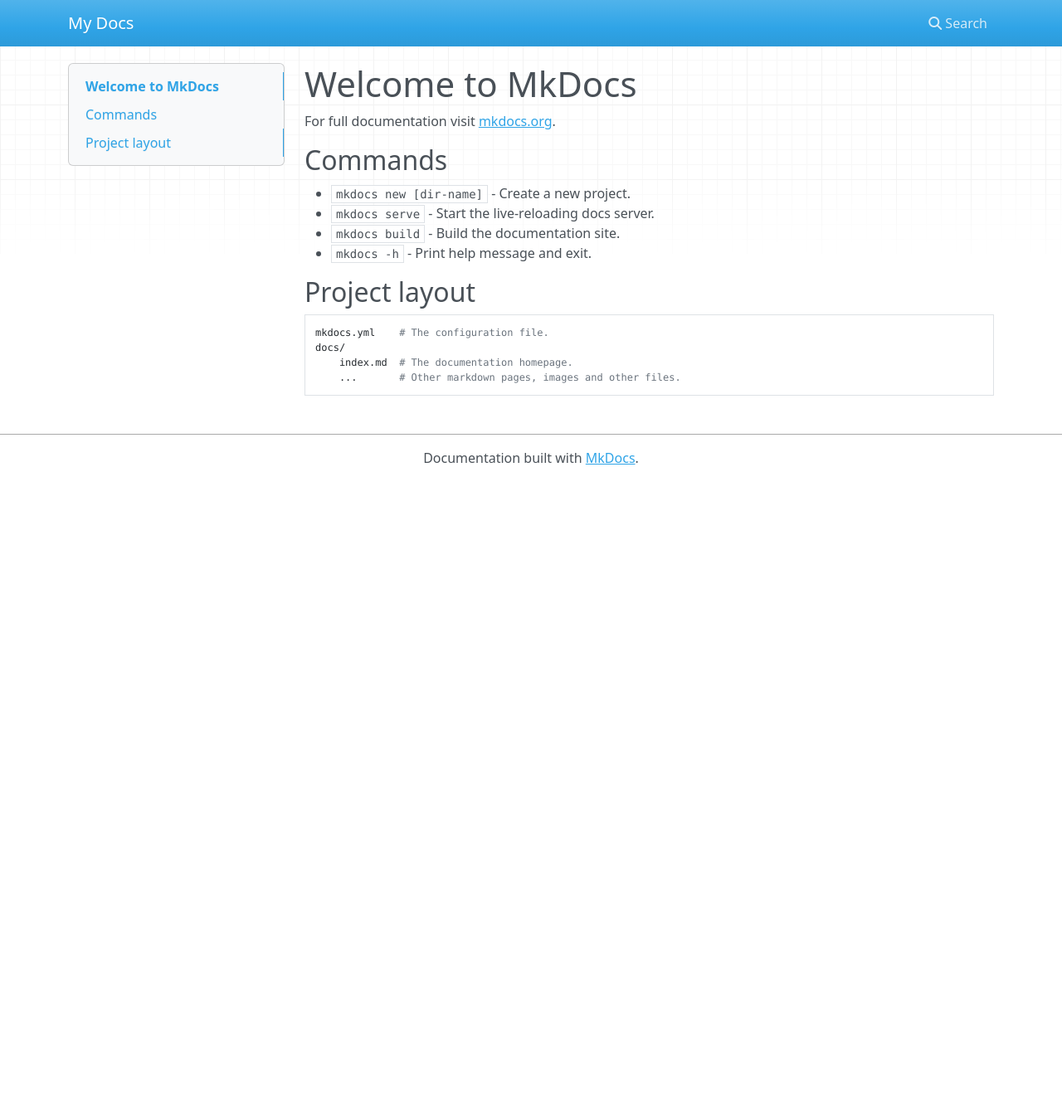
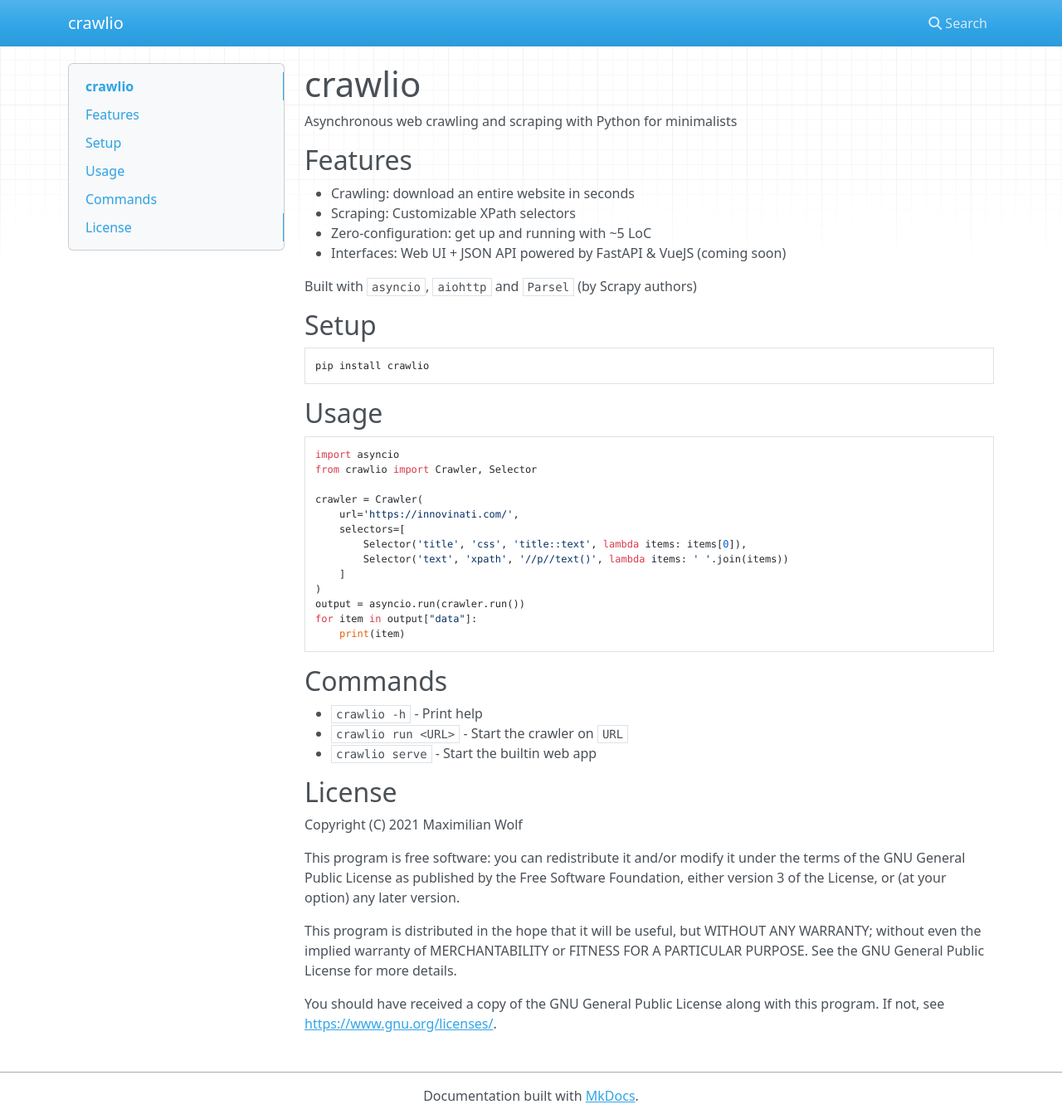
Before and after one commit to maximiliancw/crawlio, an MkDocs documentation site: the page built from docs/index.md, in a window 1280 px wide and 1349 px high. Shown: the whole window at 83% size. Built offline with MkDocs 1.6.1, drawn with Linux system fonts in a browser that asks for light colours; nearby versions of some CDN libraries.

Commit message:
Update documentation

````diff
--- a/docs/index.md
+++ b/docs/index.md
@@ -1,17 +1,56 @@
-# Welcome to MkDocs
+# crawlio
+Asynchronous web crawling and scraping with Python for minimalists
 
-For full documentation visit [mkdocs.org](https://www.mkdocs.org).
+## Features
+
+- Crawling: download an entire website in seconds
+- Scraping: Customizable XPath selectors
+- Zero-configuration: get up and running with ~5 LoC
+- Interfaces: Web UI + JSON API powered by FastAPI & VueJS (coming soon)
+
+Built with `asyncio`, `aiohttp` and `Parsel` (by Scrapy authors)
+
+## Setup
+```bash
+pip install crawlio
+```
+
+## Usage
+
+```python
+import asyncio
+from crawlio import Crawler, Selector
+
+crawler = Crawler(
+    url='https://innovinati.com/',
+    selectors=[
+        Selector('title', 'css', 'title::text', lambda items: items[0]),
+        Selector('text', 'xpath', '//p//text()', lambda items: ' '.join(items))
+    ]
+)
+output = asyncio.run(crawler.run())
+for item in output["data"]:
+    print(item)
+```
 
 ## Commands
 
-* `mkdocs new [dir-name]` - Create a new project.
-* `mkdocs serve` - Start the live-reloading docs server.
-* `mkdocs build` - Build the documentation site.
-* `mkdocs -h` - Print help message and exit.
+* `crawlio -h` - Print help
+* `crawlio run <URL>` - Start the crawler on `URL`
+* `crawlio serve` - Start the builtin web app
 
-## Project layout
+## License
+Copyright (C) 2021  Maximilian Wolf
 
-    mkdocs.yml    # The configuration file.
-    docs/
-        index.md  # The documentation homepage.
-        ...       # Other markdown pages, images and other files.
+This program is free software: you can redistribute it and/or modify
+it under the terms of the GNU General Public License as published by
+the Free Software Foundation, either version 3 of the License, or
+(at your option) any later version.
+
+This program is distributed in the hope that it will be useful,
+but WITHOUT ANY WARRANTY; without even the implied warranty of
+MERCHANTABILITY or FITNESS FOR A PARTICULAR PURPOSE.  See the
+GNU General Public License for more details.
+
+You should have received a copy of the GNU General Public License
+along with this program.  If not, see <https://www.gnu.org/licenses/>.
--- a/mkdocs.yml
+++ b/mkdocs.yml
@@ -1 +1 @@
-site_name: My Docs
+site_name: crawlio
````
Also changed, not shown: README.md (+2 -2 lines).
